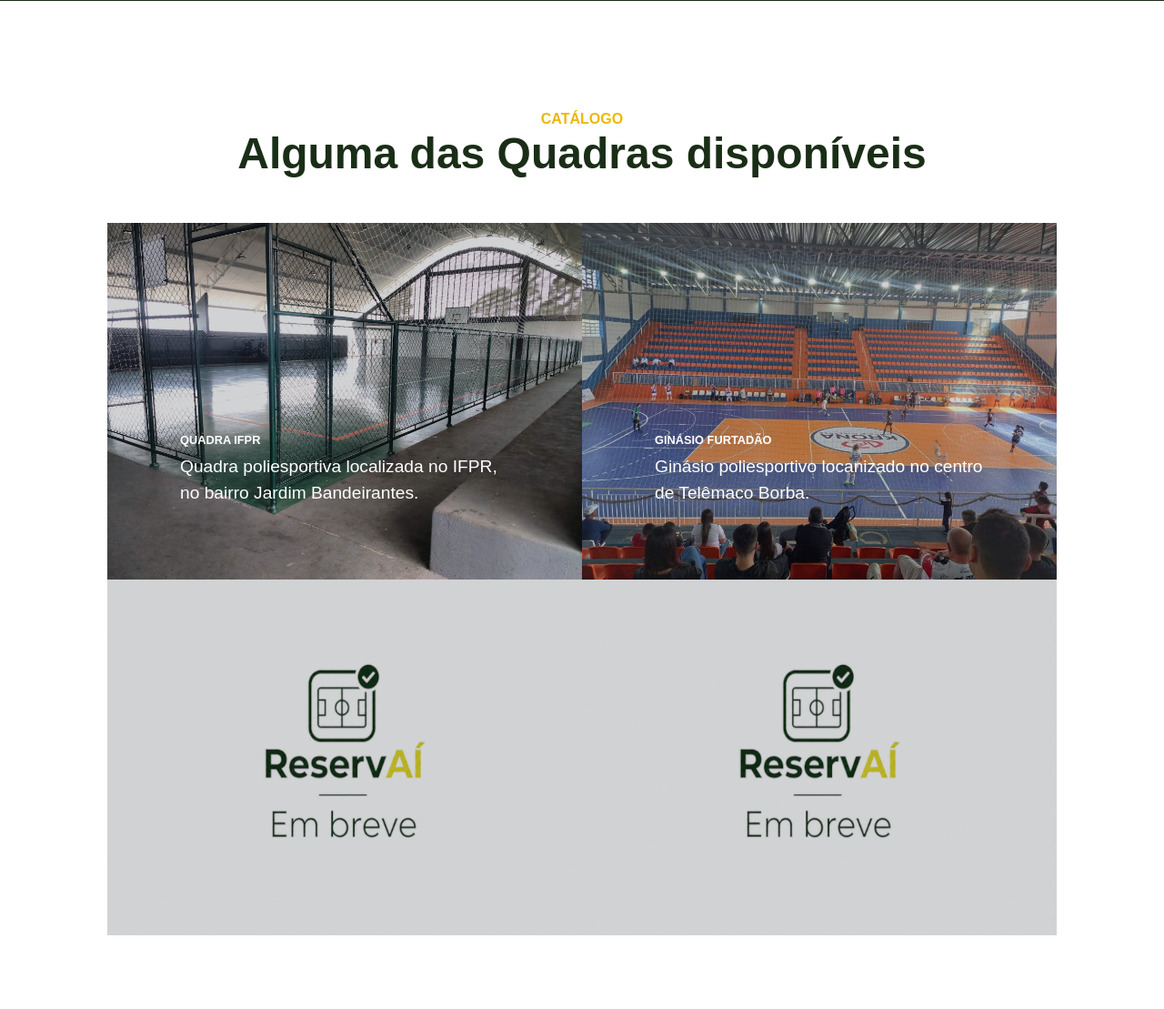
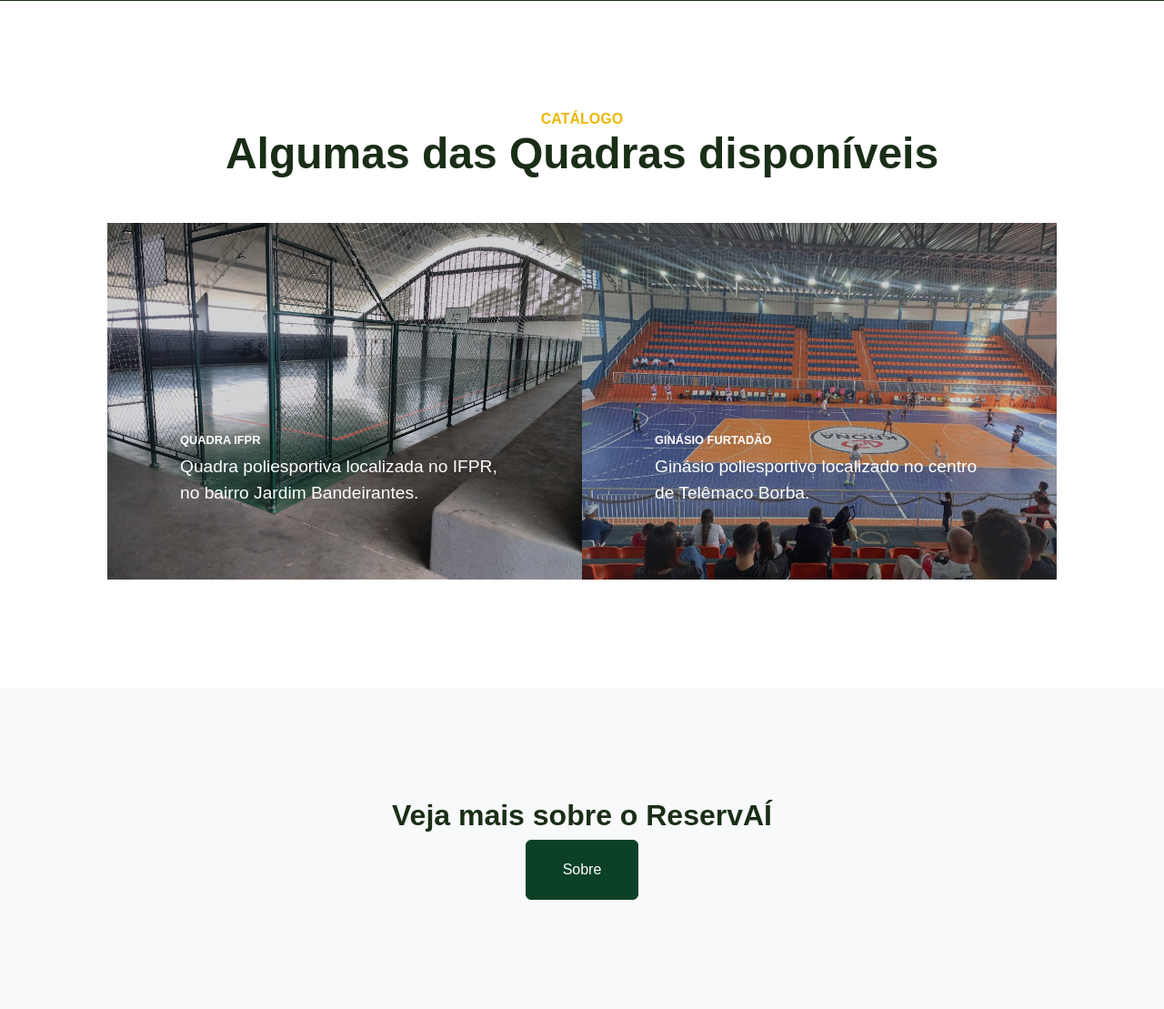
Before and after one commit to giqueji09/esporte.iftech, a PHP site: page / in a window 1280 px wide. Shown: the part 1377-2486 px from the top of the page at 91% size. Run offline with PHP 8.4, Linux system fonts and the light colour scheme; some libraries are stand-ins or nearby versions.

Commit message:
Add files via upload

```diff
--- a/conexaoBD.php
+++ b/conexaoBD.php
@@ -2,7 +2,7 @@
 
     $hostBD   = "localhost"; //Define o local do servidor de BD
     $userBD   = "root"; //Define o usuário do BD (Padrão: root)
-    $senhaBD  = "root"; //Define a senha do BD (Padrão: "" [Em Branco]). No IF deve estar como "root".
+    $senhaBD  = ""; //Define a senha do BD (Padrão: "" [Em Branco]). No IF deve estar como "root".
     $database = "reservai"; //Define com qual base será realizada a conexão
 
     //Função do PHP para estabelecer a conexão com o BD
--- a/index.php
+++ b/index.php
@@ -78,7 +78,7 @@
             <div class="container px-4 px-lg-5">
                 <div class="content-section-heading text-center">
                     <h3 class="text-secondary mb-0">Catálogo</h3>
-                    <h2 class="mb-5">Alguma das Quadras disponíveis</h2>
+                    <h2 class="mb-5">Algumas das Quadras disponíveis</h2>
                 </div>
                 <div class="row gx-0">
                     <div class="col-lg-6">
@@ -97,34 +97,13 @@
                             <div class="caption">
                                 <div class="caption-content">
                                     <div class="h2" style="color:white;">Ginásio Furtadão</div>
-                                    <p class="mb-0">Ginásio poliesportivo locanizado no centro de Telêmaco Borba.</p>
+                                    <p class="mb-0">Ginásio poliesportivo localizado no centro de Telêmaco Borba.</p>
                                 </div>
                             </div>
                             <img class="img-fluid" src="assets/img/furtadao2.jpg" alt="Em breve" id="emBreve" />
                         </a>
                     </div>
-                    <div class="col-lg-6">
-                        <a class="portfolio-item" href="quadras.php">
-                            <div class="caption">
-                                <div class="caption-content">
-                                    <div class="h2" style="color:white;"></div>
-                                    <p class="mb-0"></p>
-                                </div>
-                            </div>
-                            <img class="img-fluid" src="assets/img/reservaiEmBreve.jpg" alt="Em Breve" />
-                        </a>
-                    </div>
-                    <div class="col-lg-6">
-                        <a class="portfolio-item" href="quadras.php">
-                            <div class="caption">
-                                <div class="caption-content">
-                                    <div class="h2" style="color:white;"></div>
-                                    <p class="mb-0"></p>
-                                </div>
-                            </div>
-                            <img class="img-fluid" src="assets/img/reservaiEmBreve.jpg" alt="..." />
-                        </a>
-                    </div>
+
                 </div>
             </div>
         </section>
```
Also changed, not shown: actionReservaQuadra.php (+21 -0 lines).
